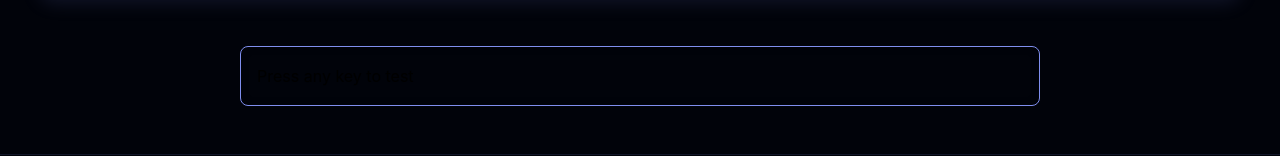
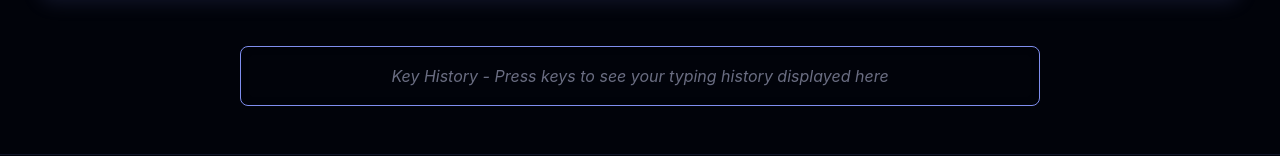
Before and after one commit to BryantWelch/keyboard-test.app, a React (Create React App) app: page / in a window 1280 px wide. Shown: the part 980-1136 px from the top of the page. Built offline with nearby package versions, Linux system fonts and the light colour scheme.

Commit message:
Update KeyHistory.tsx
Added text in the key history box that explains what it is and disappears when keys are pressed.

```diff
--- a/src/components/KeyHistory/KeyHistory.tsx
+++ b/src/components/KeyHistory/KeyHistory.tsx
@@ -52,6 +52,14 @@ const KeyDisplay = styled(motion.div)`
   flex-shrink: 0;
 `;
 
+const PlaceholderText = styled.div`
+  color: ${props => props.theme.colors.text}80;
+  font-style: italic;
+  text-align: center;
+  width: 100%;
+  user-select: none;
+`;
+
 interface KeyHistoryProps {
   keys: string[];
   maxKeys?: number;
@@ -93,14 +101,15 @@ const KeyHistory: React.FC<KeyHistoryProps> = ({ keys, maxKeys = 15 }) => {
     }
   };
 
-  // Get the most recent keys, but in reverse order (newest first)
   const displayKeys = keys.slice(-maxKeys).reverse();
 
   return (
     <HistoryContainer>
       <AnimatePresence mode="popLayout">
         {displayKeys.length === 0 ? (
-          <span>Press any key to test</span>
+          <PlaceholderText>
+            Key History - Press keys to see your typing history displayed here
+          </PlaceholderText>
         ) : (
           displayKeys.map((key, index) => (
             <KeyDisplay
```
